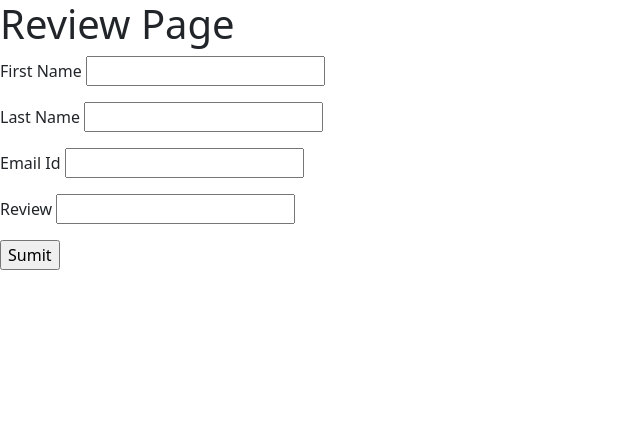
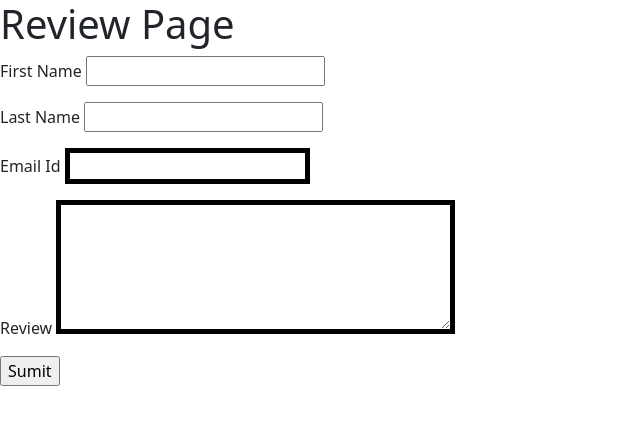
Before and after one commit to saikrishna1501/car_rental_feedback_site, a Django app: page /cars/review/ in a window 1280 px wide. Shown: the top 425 px of the page, without its empty margins (0-640 px from the left). Run offline with Django 5.2, Linux system fonts and the light colour scheme.

Commit message:
added customization through use of widgets

```diff
--- a/cars/forms.py
+++ b/cars/forms.py
@@ -3,5 +3,5 @@ from django import forms
 class ReviewForm(forms.Form):
     first_name = forms.CharField(label="First Name", max_length=100)
     last_name = forms.CharField(label="Last Name", max_length=100)
-    email = forms.EmailField(label="Email Id")
-    review = forms.CharField(label="Review", max_length=200)
+    email = forms.EmailField(label="Email Id", widget=forms.EmailInput(attrs={'class': 'border-5px'}))
+    review = forms.CharField(label="Review", max_length=200, widget=forms.Textarea(attrs={'class': 'border-5px', 'cols': '40', 'rows': '5'}))
--- /dev/null
+++ b/cars/static/cars/custom.css
@@ -0,0 +1,3 @@
+.border-5px {
+    border: 5px solid black;
+}
--- a/cars/templates/cars/review_page.html
+++ b/cars/templates/cars/review_page.html
@@ -1,4 +1,5 @@
 <!DOCTYPE html>
+{% load static %}
 <!--[if lt IE 7]>      <html class="no-js lt-ie9 lt-ie8 lt-ie7"> <![endif]-->
 <!--[if IE 7]>         <html class="no-js lt-ie9 lt-ie8"> <![endif]-->
 <!--[if IE 8]>         <html class="no-js lt-ie9"> <![endif]-->
@@ -13,6 +14,7 @@
         <link rel="stylesheet" href="">
         <link href="https://cdn.jsdelivr.net/npm/bootstrap@5.3.2/dist/css/bootstrap.min.css" rel="stylesheet" integrity="sha384-T3c6CoIi6uLrA9TneNEoa7RxnatzjcDSCmG1MXxSR1GAsXEV/Dwwykc2MPK8M2HN" crossorigin="anonymous">
         <script src="https://cdn.jsdelivr.net/npm/bootstrap@5.3.2/dist/js/bootstrap.bundle.min.js" integrity="sha384-C6RzsynM9kWDrMNeT87bh95OGNyZPhcTNXj1NW7RuBCsyN/o0jlpcV8Qyq46cDfL" crossorigin="anonymous"></script>
+        <link rel="stylesheet" href={% static 'cars/custom.css' %}>
     </head>
     <body>
         <h1>Review Page</h1>
```
